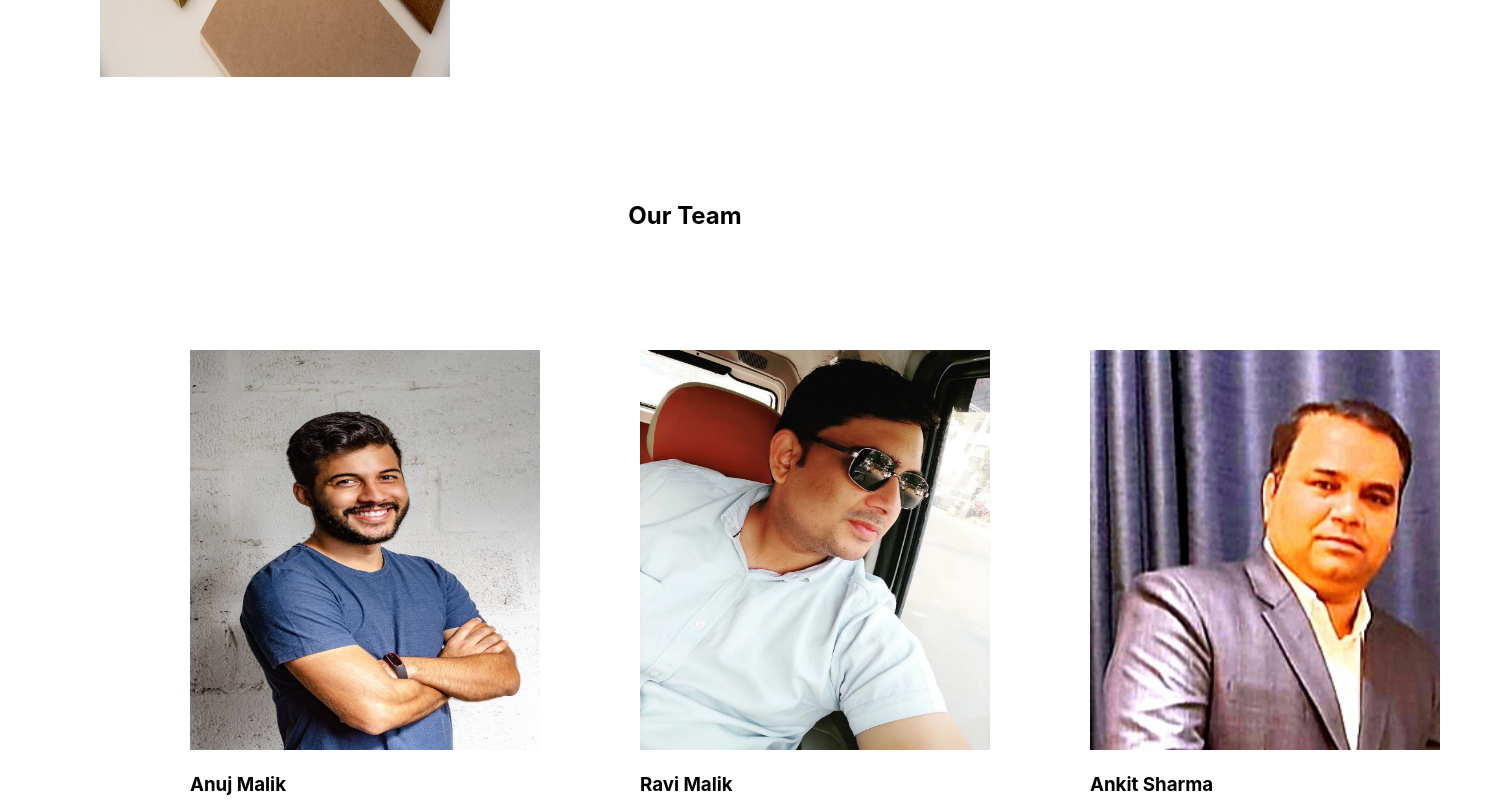
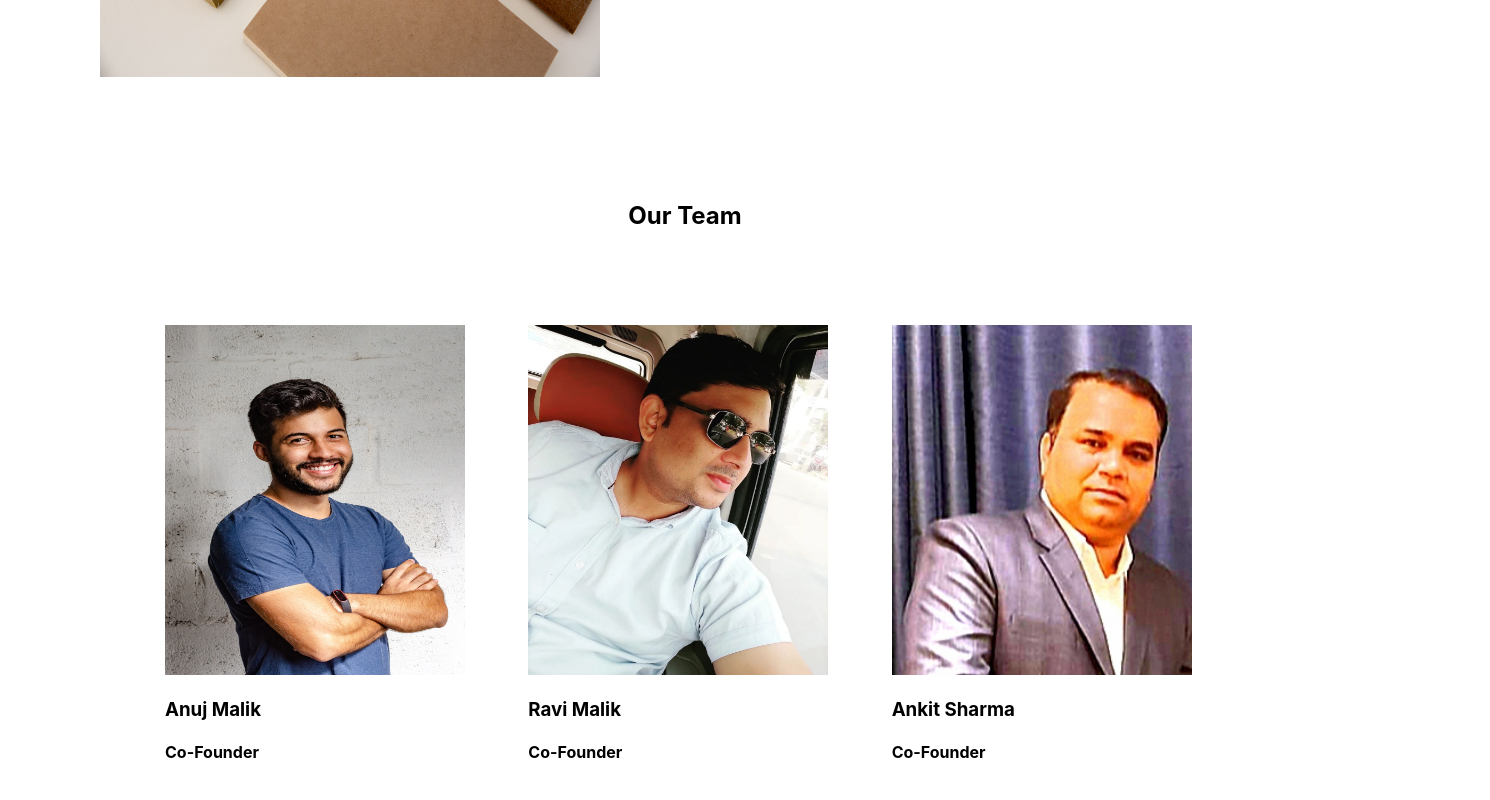
Before and after one commit to abhay5624/shri-murti, a React (Create React App) app: page /about in a window 1280 px wide. Shown: the part 1327-2127 px from the top of the page, 1490 px wide, since content can reach past the window. Built offline with nearby package versions, Linux system fonts and the light colour scheme.

Commit message:
cofounder img

```diff
--- a/src/pages/Aboutpage.js
+++ b/src/pages/Aboutpage.js
@@ -89,11 +89,18 @@ const Flexbox = styled.div`
   flex-direction: row;
   padding: 50px;
   list-style: none;
+  .member {
+    padding: 25px;
+    img {
+      width: 300px;
+      height: 350px;
+    }
+  }
   div {
     padding: 50px;
     width: 50%;
     img {
-      width: 350px;
+      width: 500px;
       height: 400px;
     }
   }
```
